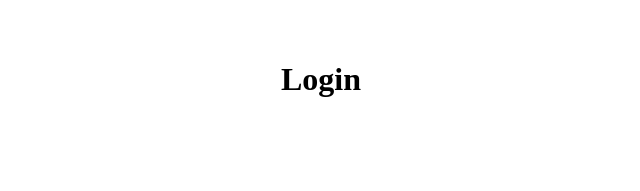
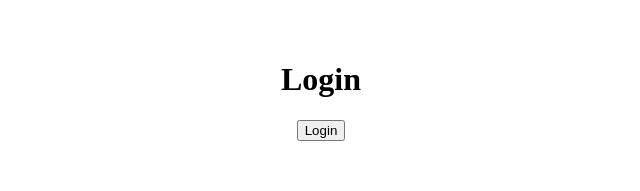
Before and after one commit to 4Drea4/Blog-App, a React (Vite) app: page /login in a window 1280 px wide. Shown: the top 191 px of the page, without its empty margins (319-959 px from the left). Built offline with nearby package versions, Linux system fonts and the light colour scheme.

Commit message:
adding to login for auth

```diff
--- a/src/main.tsx
+++ b/src/main.tsx
@@ -3,10 +3,13 @@ import ReactDOM from 'react-dom/client';
 import { BrowserRouter } from 'react-router-dom';
 import App from './App.tsx'
 import { createRoot } from 'react-dom/client';
+import { AuthProvider } from './contexts/AuthContext.tsx';
 
 createRoot(document.getElementById('root')!).render(
     <BrowserRouter>
+    <AuthProvider>
       <App />
+    </AuthProvider>
     </BrowserRouter>
 
 )
--- a/src/pages/login/Login.tsx
+++ b/src/pages/login/Login.tsx
@@ -1,3 +1,13 @@
+import { useAuth } from "../../contexts/AuthContext"
+
 export default function Login(){
-    return <h1>Login</h1>
+     const {login} = useAuth();
+
+
+    return(
+    <div>
+        <h1>Login</h1>
+        <button onClick={login}>Login </button>
+    </div>
+    )
 }
```
